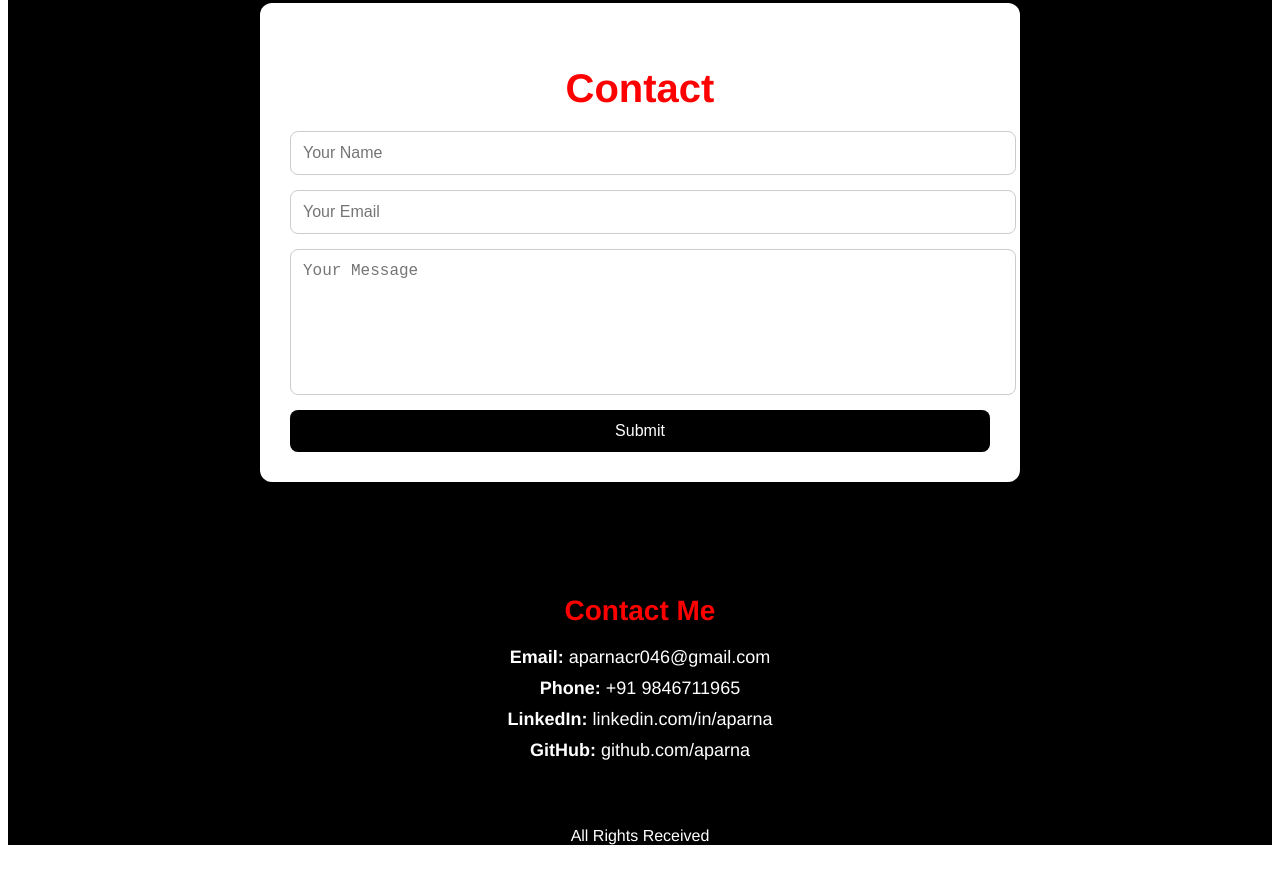
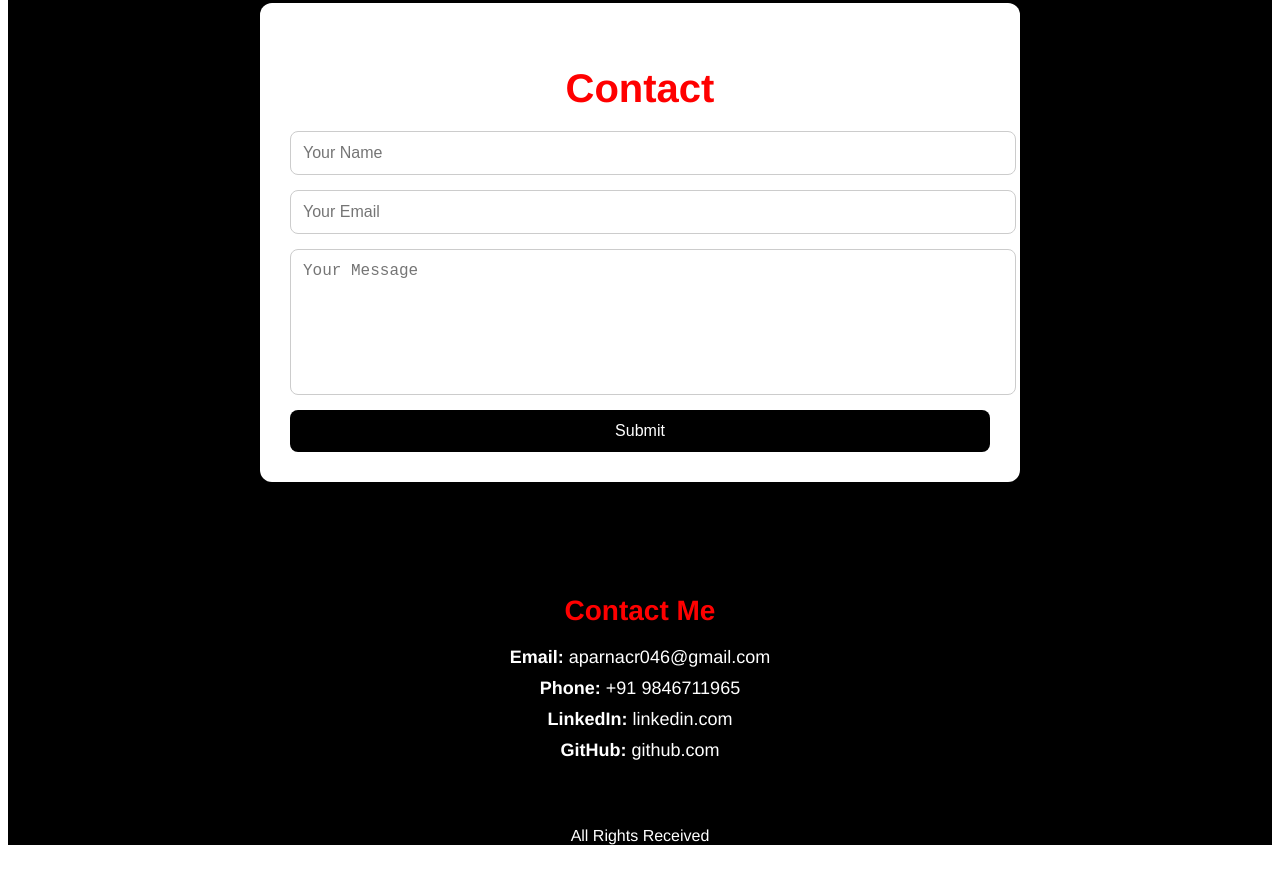
Before and after one commit to aparnacr046-code/Portfolio, a plain HTML site: page index.html in a window 1280 px wide. Shown: the part 2675-3544 px from the top of the page. Drawn offline with nearby package versions, Linux system fonts and the light colour scheme.

Commit message:
Update index.html

```diff
--- a/index.html
+++ b/index.html
@@ -111,8 +111,8 @@
   <div class="contact-details">
     <p><strong>Email:</strong> <a href="mailto:aparnacr046@gmail.com">aparnacr046@gmail.com</a></p>
     <p><strong>Phone:</strong> +91 9846711965</p>
-    <p><strong>LinkedIn:</strong> <a href="https://www.linkedin.com/in/aparna-cr-8aa398379?lipi=urn%3Ali%3Apage%3Ad_flagship3_profile_view_base_contact_details%3BORCgaDu9Td6Dr3PmxasGzw%3D%3D" target="_blank">linkedin.com/in/aparna</a></p>
-    <p><strong>GitHub:</strong> <a href="https://github.com/aparnacr046-code/Aparna-CR.git" target="_blank">github.com/aparna</a></p>
+    <p><strong>LinkedIn:</strong> <a href="https://www.linkedin.com/in/aparna-cr-8aa398379?lipi=urn%3Ali%3Apage%3Ad_flagship3_profile_view_base_contact_details%3BORCgaDu9Td6Dr3PmxasGzw%3D%3D" target="_blank">linkedin.com</a></p>
+    <p><strong>GitHub:</strong> <a href="https://github.com/aparnacr046-code/Aparna-CR.git" target="_blank">github.com</a></p>
   </div>
 </section>
 <section>
```
